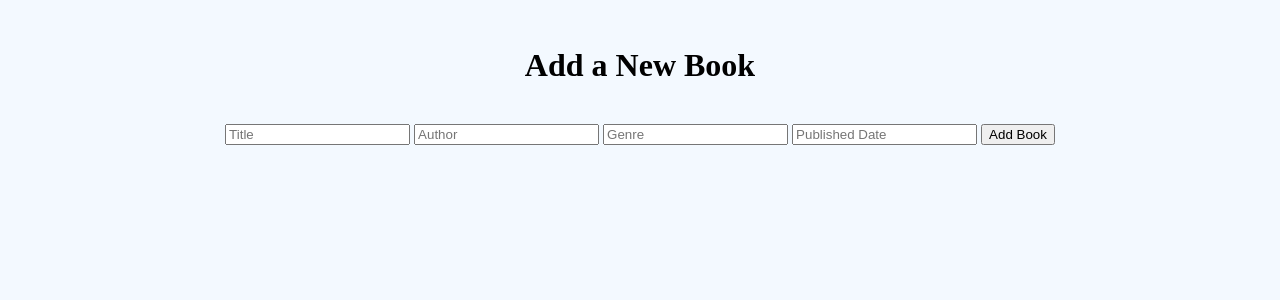
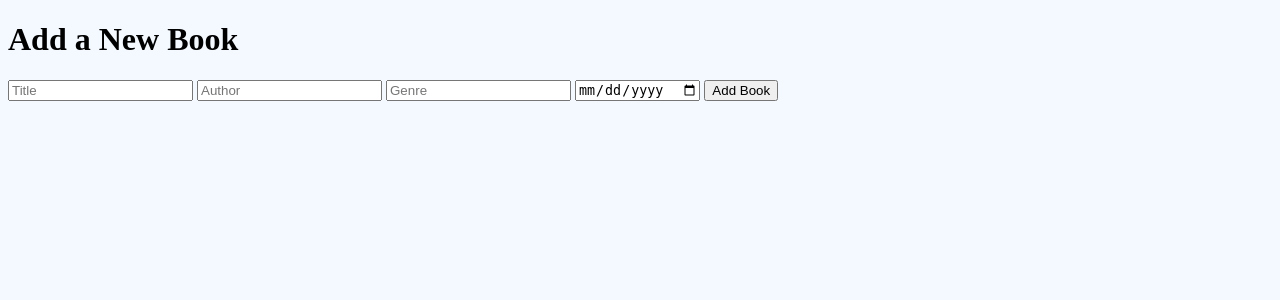
Before and after one commit to NadaGhurmallah/Library-management-website, a Django app: template IS-424-Project-main/IS424_Project/Library/templates/Library/addBook.html in a window 1280 px wide. Shown: the top 300 px of the page. Run offline with Django 5.2, Linux system fonts and the light colour scheme; the template is opened without the code that fills it, so the values that code supplies are empty.

Commit message:
Update addBook.html
updated it to style

```diff
--- a/IS-424-Project-main/IS424_Project/Library/templates/Library/addBook.html
+++ b/IS-424-Project-main/IS424_Project/Library/templates/Library/addBook.html
@@ -1,23 +1,20 @@
+<!DOCTYPE html>
 <html>
 <head>
     <title>ADD BOOK</title>
     <link rel="stylesheet" href="style.css">
 </head>
 <body>
-        <br>
-        <h1 style="text-align: center;">Add a New Book</h1>
+    <div class="form-container">
+        <h1>Add a New Book</h1>
         <form action="{% url 'Library:add' %}" method="POST">
             {% csrf_token %}
-        <br>
-        <div style="text-align: center;">
-        <input type="text" placeholder="Title" name="title">
-        <input type="text" placeholder="Author"  name="author">
-        <input type="text" placeholder="Genre" name="genre">
-        <input type="text" placeholder="Published Date" name="published_date">
-
-        <button type="submit">Add Book</button>
+            <input type="text" placeholder="Title" name="title" required>
+            <input type="text" placeholder="Author" name="author" required>
+            <input type="text" placeholder="Genre" name="genre" required>
+            <input type="date" placeholder="Published Date" name="published_date" required>
+            <button type="submit" class="submit-btn">Add Book</button>
         </form>
     </div>
-
 </body>
 </html>
```
Lines whose indentation alone changed are shown as unchanged.
